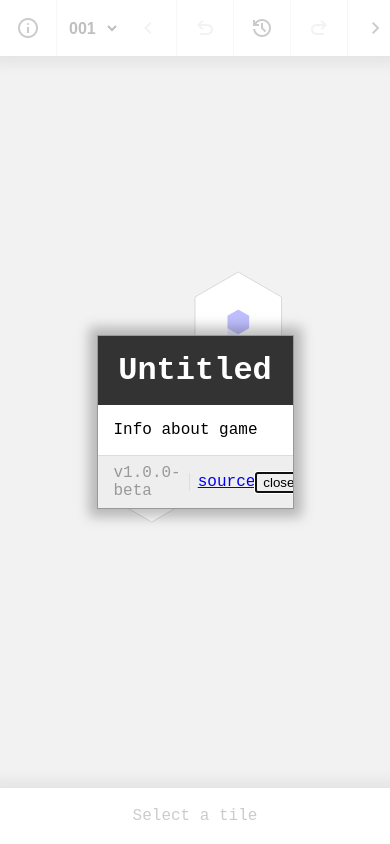
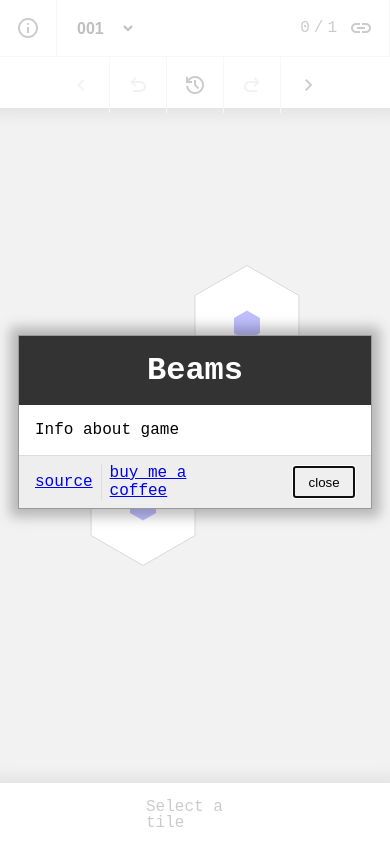
Before and after one commit to kflorence/beaming, a website built with Parcel: page src/index.html in a window 390 px wide. Both pictures are taken after a click on the item "info". Built offline with nearby package versions, Linux system fonts and the light colour scheme.

Commit message:
Fixes for mobile
Fixed clicking on paper view and dragging detection for mobile devices.
Also some basic UI fixes to make nav more usable on small screens.

```diff
--- a/src/components/layout.js
+++ b/src/components/layout.js
@@ -12,7 +12,7 @@ export class Layout extends Stateful {
   items = []
   layers = {}
   tiles = []
-  tileSize = 100
+  tileSize = 120
 
   constructor (state) {
     super(state)
--- a/src/components/puzzle.js
+++ b/src/components/puzzle.js
@@ -45,7 +45,6 @@ export class Puzzle extends Stateful {
     // Don't automatically insert items into the scene graph, they must be explicitly inserted
     paper.settings.insertItems = false
     paper.setup(canvas)
-    paper.view.onClick = (event) => this.#onClick(event)
 
     this.layers.mask = new Layer()
     this.layers.collisions = new Layer()
@@ -290,17 +289,30 @@ export class Puzzle extends Stateful {
   }
 
   #onMouseDrag (event) {
+    console.log('onMouseDrag', event)
+
+    const center = event.downPoint.subtract(event.point).add(paper.view.center)
+
+    // Allow a little wiggle room
+    if (paper.view.center.subtract(center).length > 1) {
       if (!this.#isDragging) {
         document.body.classList.add('grab')
       }
 
+      // Note: MouseDrag is always called on mobile even when tapping, so only consider it actually dragging if
+      // the cursor has moved the center
       this.#isDragging = true
 
       // Center on the cursor
-    paper.view.center = event.downPoint.subtract(event.point).add(paper.view.center)
+      paper.view.center = center
+    }
   }
 
-  #onMouseUp () {
+  #onMouseUp (event) {
+    if (!this.#isDragging) {
+      this.#onClick(event)
+    }
+
     this.#isDragging = false
     document.body.classList.remove('grab')
   }
--- a/src/index.html
+++ b/src/index.html
@@ -2,7 +2,8 @@
 <html lang="en">
   <head>
     <meta charset="utf-8"/>
-    <title>Untitled</title>
+    <meta name="viewport" content="width=device-width, initial-scale=1, minimum-scale=1" />
+    <title>Beams</title>
     <link rel="preconnect" href="https://fonts.googleapis.com">
     <link rel="preconnect" href="https://fonts.gstatic.com" crossorigin>
     <link rel="stylesheet" href="https://fonts.googleapis.com/css2?family=Noto+Sans+Mono&display=swap">
@@ -10,15 +11,14 @@
     <link rel="stylesheet" href="styles.css" />
   </head>
   <body>
-    <header>
     <dialog id="dialog">
-        <h1>Untitled</h1>
+      <h1>Beams</h1>
       <p>Info about game</p>
       <footer>
         <div class="flex-left">
           <ul>
-              <li><span id="version">v1.0.0-beta</span></li>
             <li><a href="#">source</a></li>
+            <li><a href="https://buymeacoffee.com/kflorence">buy me a coffee</a></li>
           </ul>
         </div>
         <div class="flex-right">
@@ -26,6 +26,7 @@
         </div>
       </footer>
     </dialog>
+    <header>
       <div class="flex-left">
         <ul class="menu">
           <li id="info"><span class="material-symbols-outlined" title="Information">info</span></li>
--- a/src/styles.css
+++ b/src/styles.css
@@ -32,6 +32,10 @@ dialog {
   width: 50%;
 }
 
+dialog .flex-left {
+  flex: 2;
+}
+
 dialog h1 {
   background-color: #333;
   color: white;
@@ -42,6 +46,10 @@ dialog h1 {
 
 dialog p {
   margin: 1em;
+}
+
+dialog button {
+  padding: 0.5em 1em;
 }
 
 dialog footer {
@@ -74,11 +82,11 @@ dialog ul li:first-child {
 
 body > footer,
 body > header {
-  align-items: center;
+  align-items: stretch;
   background-color: white;
   box-shadow: 0 0 0.75rem 0.5rem rgba(0, 0, 0, 0.25);
   display: flex;
-  height: 3.5em;
+  min-height: 3.5em;
 }
 
 body > header {
@@ -99,18 +107,19 @@ main {
 }
 
 #error {
-  align-items: center;
+  align-items: stretch;
   color: #666;
   cursor: not-allowed;
   display: none;
-  height: 100%;
   font-size: 6em;
   justify-content: center;
 }
 
 #message {
+  align-items: center;
   display: flex;
   line-height: 1em;
+  padding: 1em;
 }
 
 #puzzle-id {
@@ -120,7 +129,7 @@ main {
   cursor: pointer;
   font-size: 1em;
   font-weight: bold;
-  padding: 0.5em;
+  padding: 1em;
 }
 
 #puzzle-id:focus-visible {
@@ -130,8 +139,8 @@ main {
 }
 
 #selector {
+  align-items: stretch;
   display: flex;
-  height: 100%;
 }
 
 #state {
@@ -139,7 +148,6 @@ main {
   border-right: 1px solid #ddd;
   cursor: default;
   display: flex;
-  height: 100%;
   line-height: 24px;
   list-style: none;
   padding-right: 1em;
@@ -147,11 +155,6 @@ main {
 
 #state .icon {
   margin-left: 0.5em;
-}
-
-#toolbar {
-  display: flex;
-  width: 100%;
 }
 
 #version {
@@ -172,27 +175,23 @@ main {
   background-color: black;
 }
 
-.flex-center {
-  align-items: center;
+.flex-center,
+.flex-left,
+.flex-right {
+  align-items: stretch;
   display: flex;
   flex: 1;
-  height: 100%;
+}
+
+.flex-center {
   justify-content: center;
 }
 
 .flex-left {
-  align-items: center;
-  display: flex;
-  flex: 1;
-  height: 100%;
   justify-content: flex-start;
 }
 
 .flex-right {
-  align-items: center;
-  display: flex;
-  flex: 1;
-  height: 100%;
   justify-content: flex-end;
 }
 
@@ -220,6 +219,7 @@ main {
 }
 
 .menu {
+  align-items: stretch;
   display: flex;
   list-style: none;
   margin: 0;
@@ -271,3 +271,24 @@ main {
 .text {
   padding: 0 0.25em;
 }
+
+@media (max-width: 425px) {
+  body > header,
+  body > footer {
+    flex-wrap: wrap;
+  }
+
+  body > header .flex-left,
+  body > header .flex-right {
+    order: 0;
+  }
+
+  body > header .flex-center {
+    border-top: 1px solid #ddd;
+    order: 1;
+  }
+
+  dialog {
+    width: 100%;
+  }
+}
```
Lines whose indentation alone changed are shown as unchanged.
